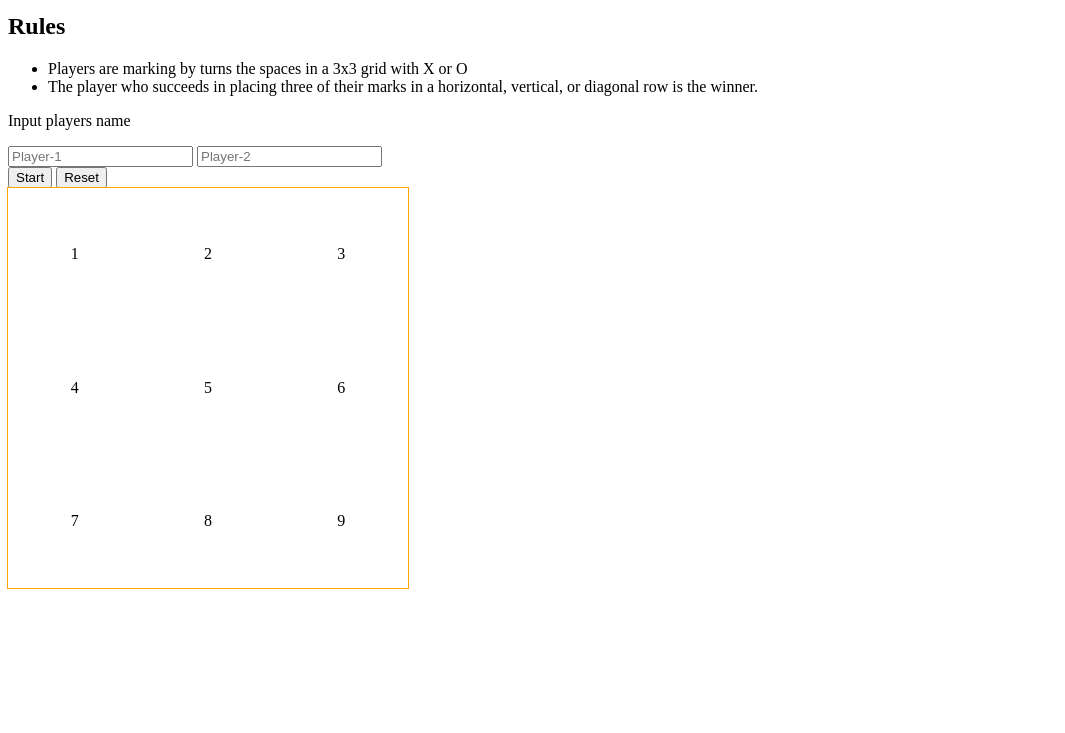
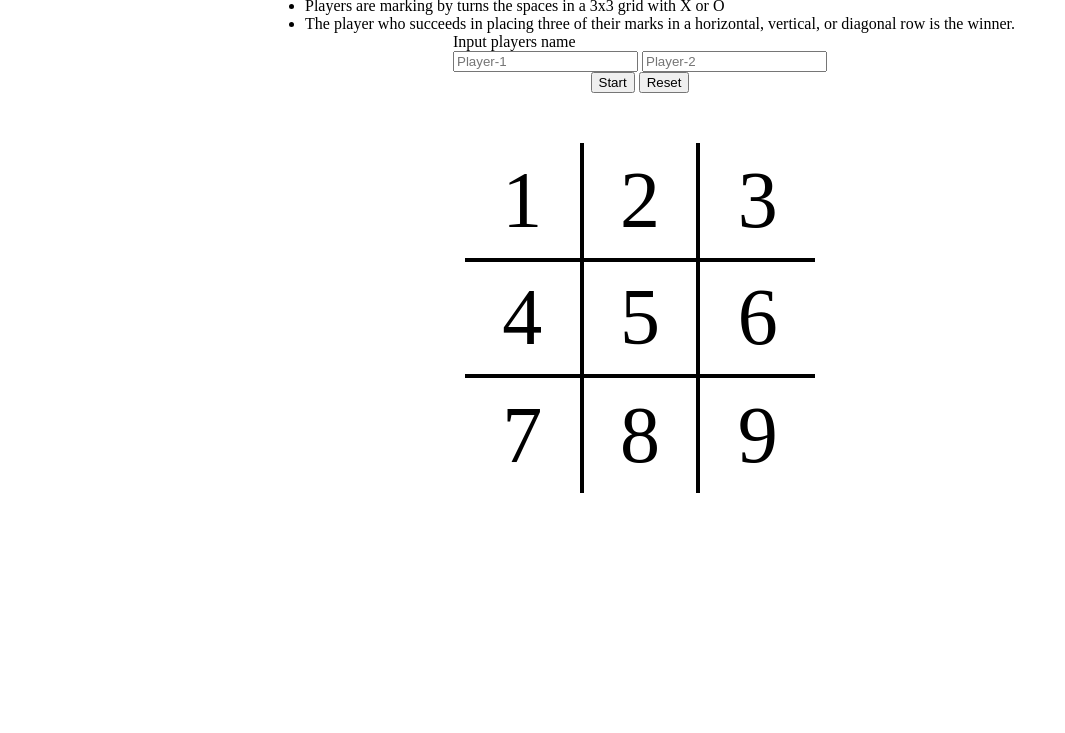
Before and after one commit to O-Honchar/gameTicTacToe, a website built with webpack: page src/index.html in a window 1280 px wide. Shown: the part 67-800 px from the top of the page, without its empty margins (0-1065 px from the left). Built offline with nearby package versions, Linux system fonts and the light colour scheme.

Commit message:
feat: add scss for game field and centered all inside main wrapper

```diff
--- a/src/styles/gameField.scss
+++ b/src/styles/gameField.scss
@@ -3,7 +3,33 @@
   grid-template: repeat(3, 1fr) / repeat(3, 1fr);
   justify-items: center;
   align-items: center;
-  width: 400px;
-  height: 400px;
-  outline: 1px solid orange;
+  width: 450px;
+  height: 450px;
+  padding: 50px;
 }
+
+.game-field > div {
+  display: flex;
+  justify-content: center;
+  align-items: center;
+  width: 100%;
+  height: 100%;
+  border: 2px solid black;
+  font-size: 5rem;
+}
+
+.game-field > div:nth-child(-n + 3) {
+  border-top: none;
+}
+
+.game-field > div:nth-child(n + 7) {
+  border-bottom: none;
+}
+
+.game-field > div:nth-child(3n + 1) {
+  border-left: none;
+}
+
+.game-field > div:nth-child(3n) {
+  border-right: none;
+}
--- a/src/styles/main.scss
+++ b/src/styles/main.scss
@@ -1 +1,12 @@
 @import 'gameField';
+
+* {
+  margin: 0;
+  box-sizing: border-box;
+}
+
+.wrapper {
+  display: flex;
+  flex-direction: column;
+  align-items: center;
+}
```
